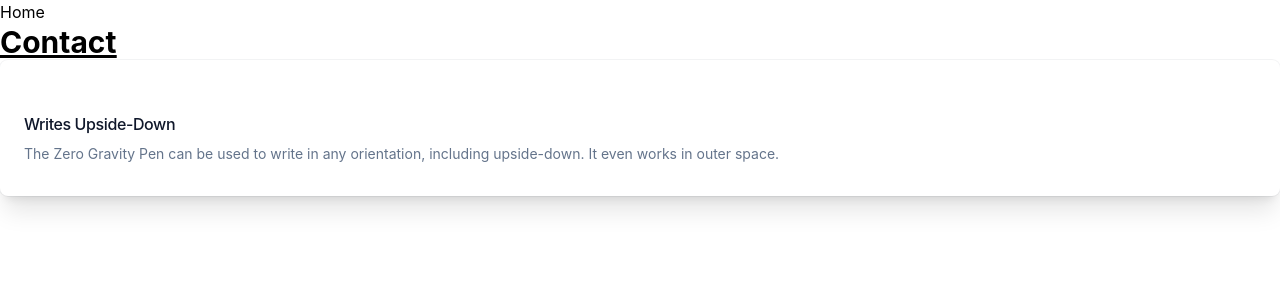
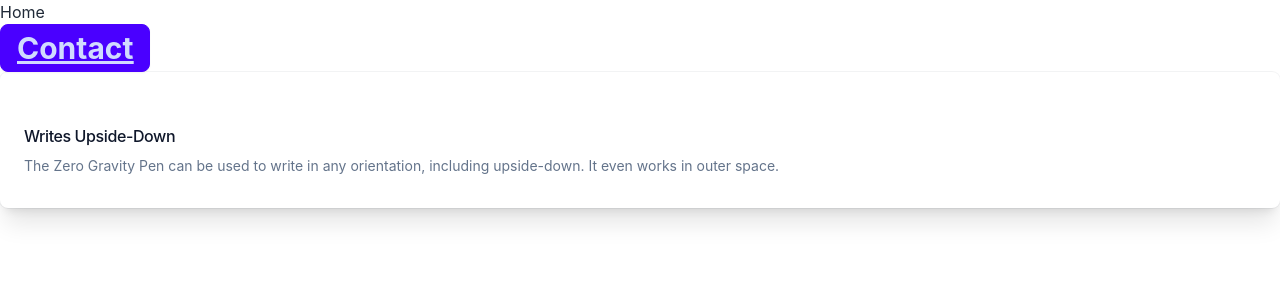
Before and after one commit to GeFF-Git/react-demo-app, a React (Create React App) app: page / in a window 1280 px wide. Shown: the top 300 px of the page. Built offline with nearby package versions, Linux system fonts and the light colour scheme.

Commit message:
daisyui added

```diff
--- a/package.json
+++ b/package.json
@@ -37,6 +37,7 @@
     ]
   },
   "devDependencies": {
+    "daisyui": "^4.11.1",
     "tailwindcss": "^3.4.3"
   }
 }
--- /dev/null
+++ b/src/pages/Footer.Js
@@ -0,0 +1,7 @@
+import React from 'react'
+
+export default function Footer() {
+  return (
+    <div>Footer</div>
+  )
+}
--- /dev/null
+++ b/src/pages/Header.js
@@ -0,0 +1,7 @@
+import React from 'react'
+
+export default function Header() {
+  return (
+    <div>Header</div>
+  )
+}
--- a/tailwind.config.js
+++ b/tailwind.config.js
@@ -4,5 +4,7 @@ module.exports = {
   theme: {
     extend: {},
   },
-  plugins: [],
+  plugins: [
+    require('daisyui')
+  ],
 }
```
Also changed, not shown: 1 other file (tests, documents, lock files or other folders).
